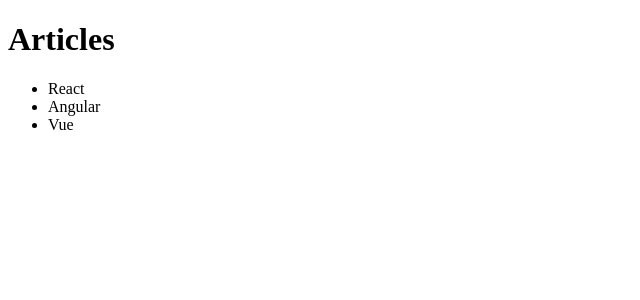
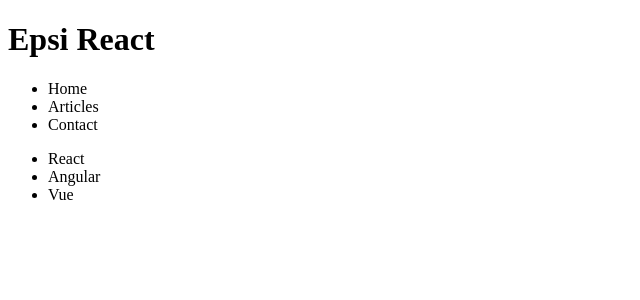
Before and after one commit to davidroberto/epsi-react-component, a React (Vite) app: page / in a window 1280 px wide. Shown: the top 300 px of the page, without its empty margins (0-640 px from the left). Built offline with nearby package versions, Linux system fonts and the light colour scheme.

Commit message:
create component Header

```diff
--- a/src/App.jsx
+++ b/src/App.jsx
@@ -1,13 +1,30 @@
+import Header from "./Header";
+
+// on créé un composant : une fonction dont le but est de créer un bout de page en HTML
+// grâce au langage JSX
 function App() {
+  // on est dans le coeur de la fonction / du composant
+  // avant le return, on peut utiliser tout le js qu'on veut
+
+  // avant le return, le but est de préparer des données dans des variables
   const articles = [
     { id: 1, title: "React" },
     { id: 2, title: "Angular" },
     { id: 3, title: "Vue" },
   ];
 
+  const title = "Titre de la page";
+
+  // le return doit retourner du JSX
+  // le language que React a créé, qui permet de
+  // créer des éléments HTML en JS (comme document.createElement,
+  // mais avec une syntaxe plus facile / jolie / proche du HTML
+  // tout en gardant certaines capacités du JS : boucles, conditions, etc.
+
   return (
     <div>
-      <h1>Articles</h1>
+      <Header />
+
       <ul>
         {articles.map((article) => (
           <li key={article.id}>{article.title}</li>
--- /dev/null
+++ b/src/Header.jsx
@@ -0,0 +1,16 @@
+function Header() {
+  return (
+    <header>
+      <h1>Epsi React</h1>
+      <nav>
+        <ul>
+          <li>Home</li>
+          <li>Articles</li>
+          <li>Contact</li>
+        </ul>
+      </nav>
+    </header>
+  );
+}
+
+export default Header;
```
